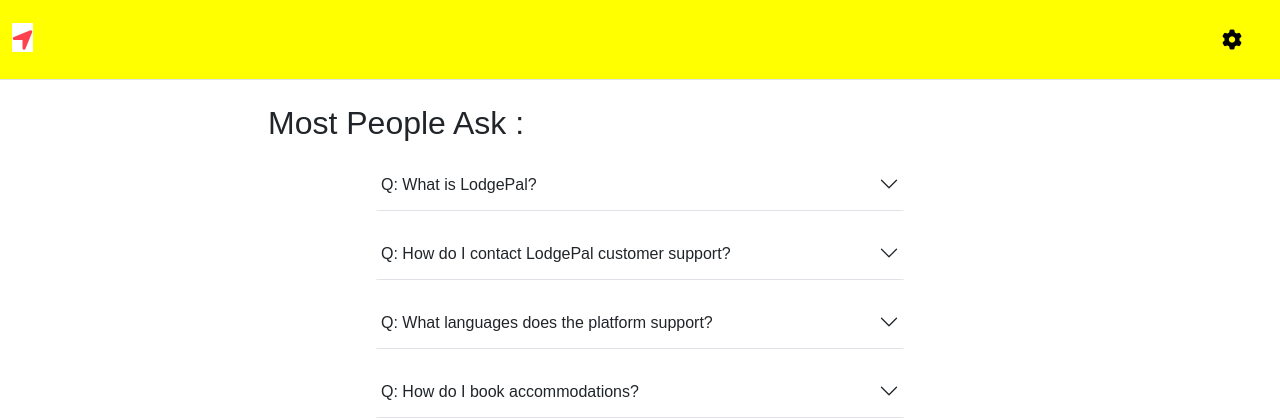
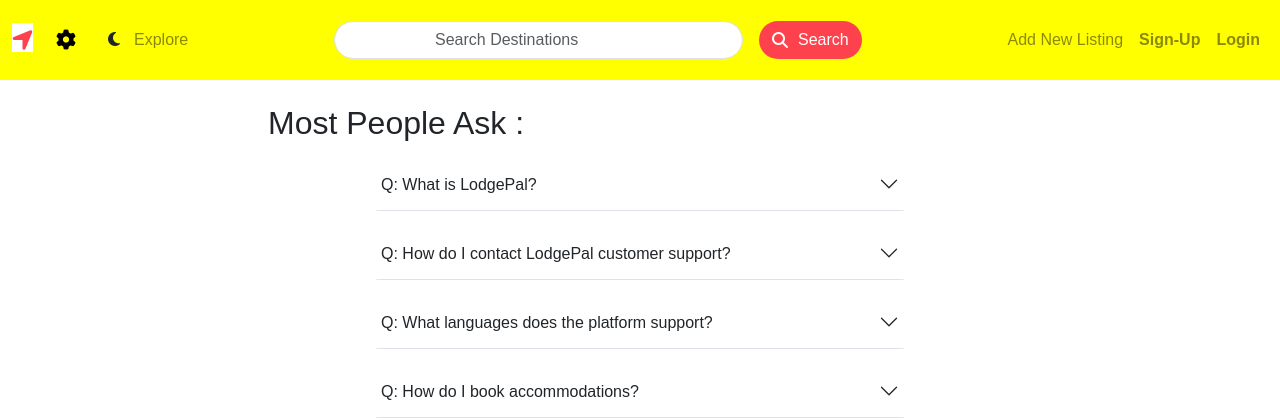
Before and after one commit to Nagu-developer-001/SafarSathi, a Node server app: page /listings/FAQ in a window 1280 px wide. Shown: the top 420 px of the page. Run offline with Node 20, Linux system fonts and the light colour scheme; some libraries are stand-ins or nearby versions.

Commit message:
added files

```diff
--- a/views/includes/navbar.ejs
+++ b/views/includes/navbar.ejs
@@ -29,7 +29,7 @@
     <button class="navbar-toggler" type="button" data-bs-toggle="collapse" data-bs-target="#navbarNavAltMarkup" aria-controls="navbarNavAltMarkup" aria-expanded="false" aria-label="Toggle navigation">
         <span class="navbar-toggler-icon"></span>
     </button>
-    <div class="collapse navbar-" id="navbarNavAltMarkup">
+    <div class="collapse navbar-collapse" id="navbarNavAltMarkup">
         <div class="navbar-nav">
         <label class="mode">
             <input type="checkbox" id="darkModeToggle">
```
